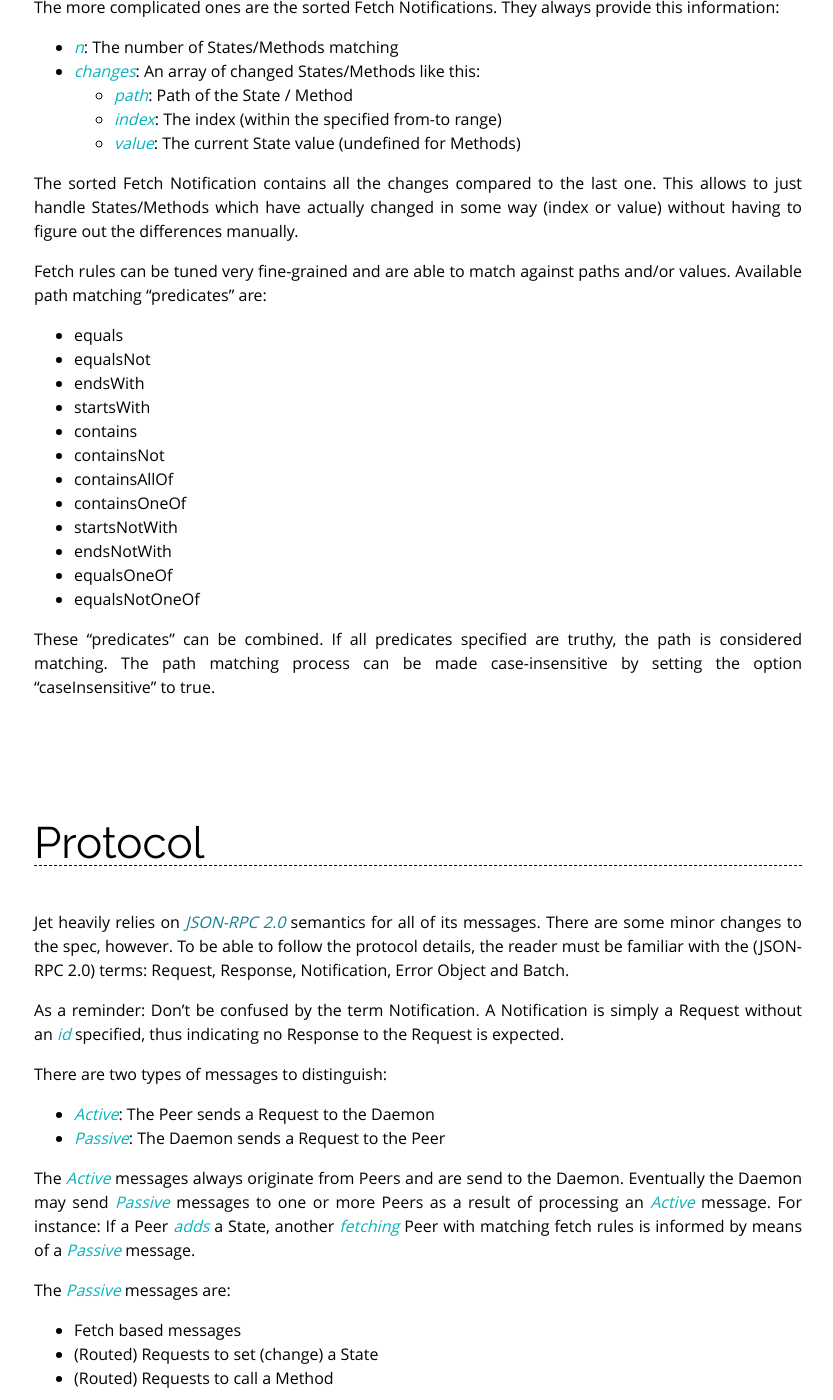
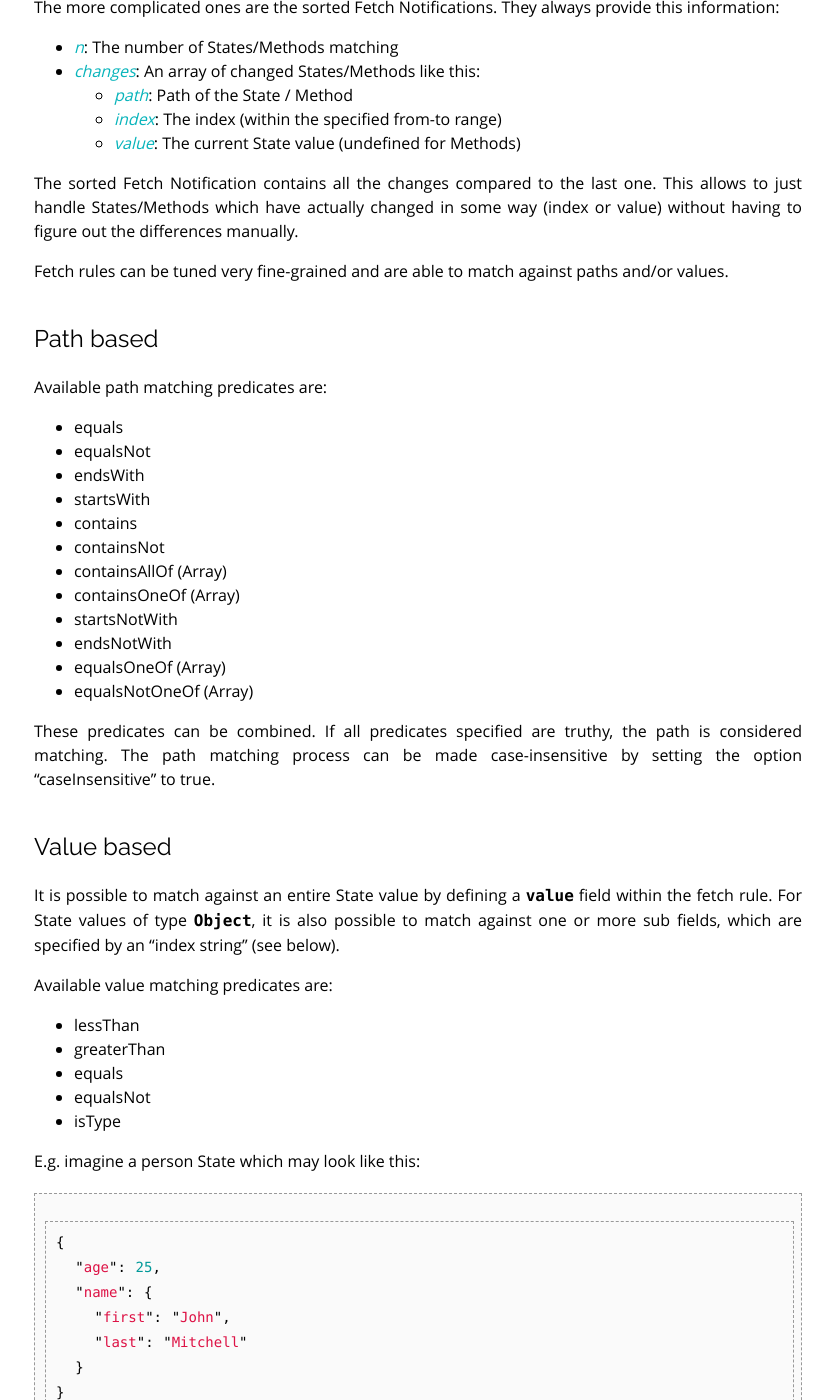
Before and after one commit to HBM/jet, a Jekyll site: the page built from index.md, in a window 1280 px wide and 1400 px high, scrolled down 9857 px. Shown: the whole window, without its empty margins (222-1055 px from the left). Built offline with Jekyll 4.4.1, drawn with Linux system fonts in a browser that asks for light colours; Markdown is read by kramdown in place of the engine named in the settings; some of the changed text lies outside the part shown.

Commit message:
more on fetching

````diff
--- a/index.md
+++ b/index.md
@@ -349,8 +349,9 @@ to the Daemon.
 Fetching is the one and only mean for Peers to get information (States/Methods)
 from the Daemon. In particular, there is no "get" method to prevent Peers from
 polling and thus keeping network traffic and cpu load for the Daemon low.
+Fetching is by far the most complex command, but it offers great possibilities.
 Peers can setup up as many Fetches as they want. The Peer must provide
-(per Peer) unique fetch id to allow forwarding the Fetch Notification to the
+(per Peer) unique fetch ids to allow forwarding the Fetch Notification to the
 correct message handler.
 
 The Daemon may generate Fetch Notifications if one of three events
@@ -390,7 +391,11 @@ This allows to just handle States/Methods which have actually changed in some wa
 (index or value) without having to figure out the differences manually.
 
 Fetch rules can be tuned very fine-grained and are able to match against
-paths and/or values. Available path matching "predicates" are:
+paths and/or values.
+
+### Path based
+
+Available path matching predicates are:
 
 - equals
 - equalsNot
@@ -398,16 +403,78 @@ paths and/or values. Available path matching "predicates" are:
 - startsWith
 - contains
 - containsNot
-- containsAllOf
-- containsOneOf
+- containsAllOf (Array)
+- containsOneOf (Array)
 - startsNotWith
 - endsNotWith
-- equalsOneOf
-- equalsNotOneOf
+- equalsOneOf (Array)
+- equalsNotOneOf (Array)
 
-These "predicates" can be combined. If all predicates specified are truthy, the
+These predicates can be combined. If all predicates specified are truthy, the
 path is considered matching. The path matching process can be made
 case-insensitive by setting the option "caseInsensitive" to true.
+
+### Value based
+
+It is possible to match against an entire State value by defining a `value` field
+within the fetch rule. For State values of type `Object`, it is also possible to
+match against one or more sub fields, which are specified by an "index string"
+(see below).
+
+
+Available value matching predicates are:
+
+- lessThan
+- greaterThan
+- equals
+- equalsNot
+- isType
+
+E.g. imagine a person State which may look
+like this:
+
+```javascript
+{
+  "age": 25,
+  "name": {
+    "first": "John",
+    "last": "Mitchell"
+  }
+}
+```
+
+One could match against the age:
+
+```javascript
+{
+  "method": "fetch",
+  "params": {
+    "id": "asstw6", // some fetch id
+    "valueField" : {
+      "age": { // field name
+        "lessThan": 21 // predicate
+      }
+    }
+  }
+}
+```
+
+Or against the last name:
+
+```javascript
+{
+  "method": "fetch",
+  "params": {
+    "id": "asst61", // some fetch id
+    "valueField" : {
+      "name.last": { // field name
+        "equals": "Mitchell" // predicate
+      }
+    }
+  }
+}
+```
+
 
 # Protocol
 
@@ -420,29 +487,29 @@ As a reminder: Don't be confused by the term Notification. A Notification is
 simply a Request without an __id__  specified, thus indicating no Response to
 the Request is expected.
 
-There are two types of messages to distinguish:
+There are two categories of Requests to distinguish:
 
 -  __Active__: The Peer sends a Request to the Daemon
 -  __Passive__: The Daemon sends a Request to the Peer
 
-The __Active__ messages always originate from Peers and are send to the Daemon.
-Eventually the Daemon may send __Passive__ messages to one or more Peers as a
-result of processing an __Active__ message. For instance: If a Peer __adds__ a
+The __Active__ Request always originate from Peers and are send to the Daemon.
+As a result of adding States/Methods or Fetching, the Daemon may send
+__Passive__ Requests to Peers. For instance: If a Peer __adds__ a
 State, another __fetching__ Peer with matching fetch rules is informed by means
-of a __Passive__ message.
+of a __Passive__ Request.
 
-The __Passive__ messages are:
+The __Passive__ Requests are:
 
 - Fetch based messages
 - (Routed) Requests to set (change) a State
 - (Routed) Requests to call a Method
 
-The `method` field of __Passive__ messages are Peer defined
+The `method` field of __Passive__ Requests are Peer defined
 (via __add__ and __fetch__), whereas the method name field of __Active__
-messages is always on of __add__, __remove__, __fetch__, __unfetch__, __set__,
+Requests is always either __add__, __remove__, __fetch__, __unfetch__, __set__,
 __call__, __change__ or __config__.
 
-Note: Batches can contain __Active__ and/or __Passive__ messages.
+Note: Batches can contain __Active__ and/or __Passive__ Requests.
 
 ## Example for Active Message
 
````
